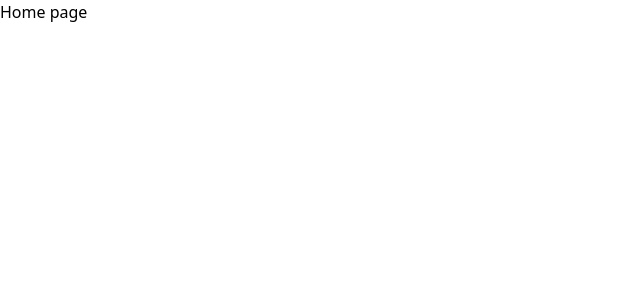
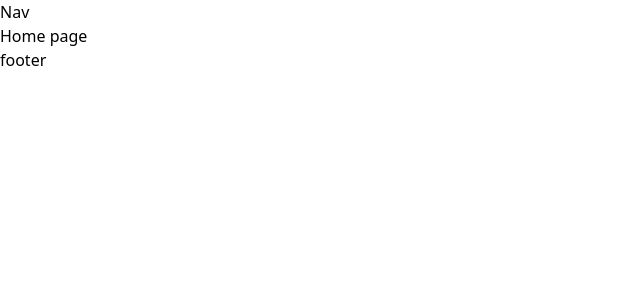
Before and after one commit to amirulabdlatib/next-js-tutorial, a Next.js app: page / in a window 1280 px wide. Shown: the top 300 px of the page, without its empty margins (0-640 px from the left). Built offline with nearby package versions, Linux system fonts and the light colour scheme.

Commit message:
Project cleanup

```diff
--- a/src/app/layout.jsx
+++ b/src/app/layout.jsx
@@ -3,7 +3,13 @@ import "./globals.css";
 export default function RootLayout({ children }) {
     return (
         <html lang="en">
-            <body>{children}</body>
+            <body>
+                <header>
+                    <nav>Nav</nav>
+                </header>
+                <main>{children}</main>
+                <footer>footer</footer>
+            </body>
         </html>
     );
 }
```
